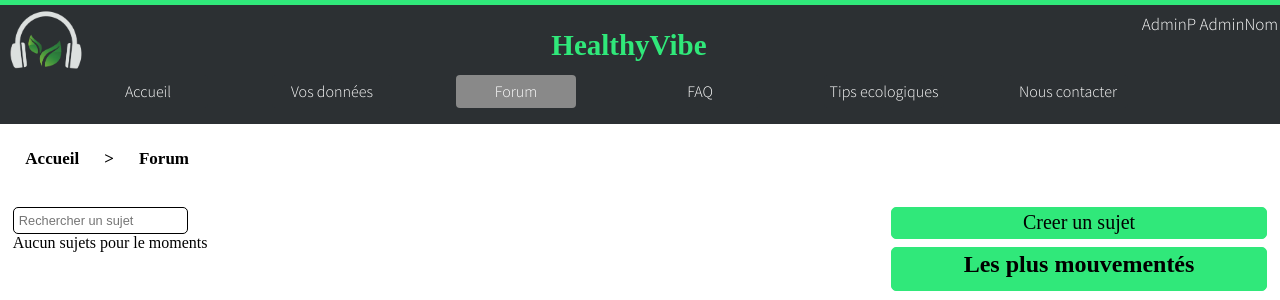
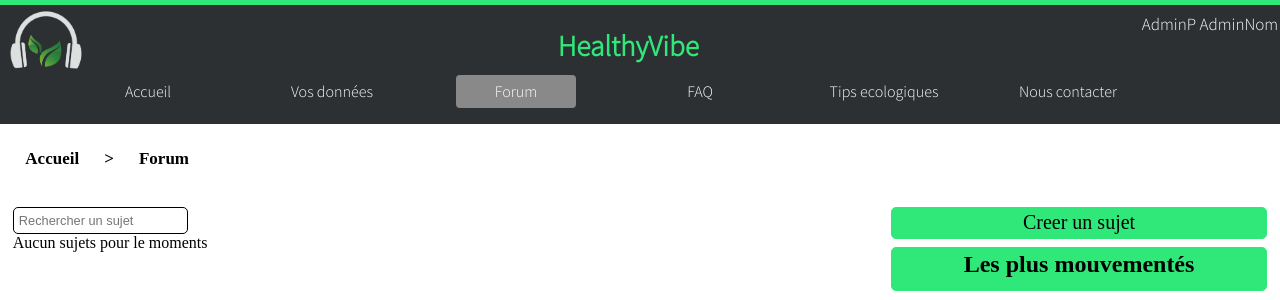
Before and after one commit to BenjaminBrehier/HealthyVibe, a PHP site: page /forum.php in a window 1280 px wide. Shown: the top 300 px of the page. Run offline with PHP 8.4, Linux system fonts and the light colour scheme; a user stored in the database is signed in; data comes from the database, SQL or seed files in the repository; data that the repository does not hold is empty.

Commit message:
police header

```diff
--- a/res/css/header.css
+++ b/res/css/header.css
@@ -173,3 +173,7 @@ nav {
   }
 
 }
+
+#h2box {
+  font-family:'Source sans pro', sans-serif;
+}
```
